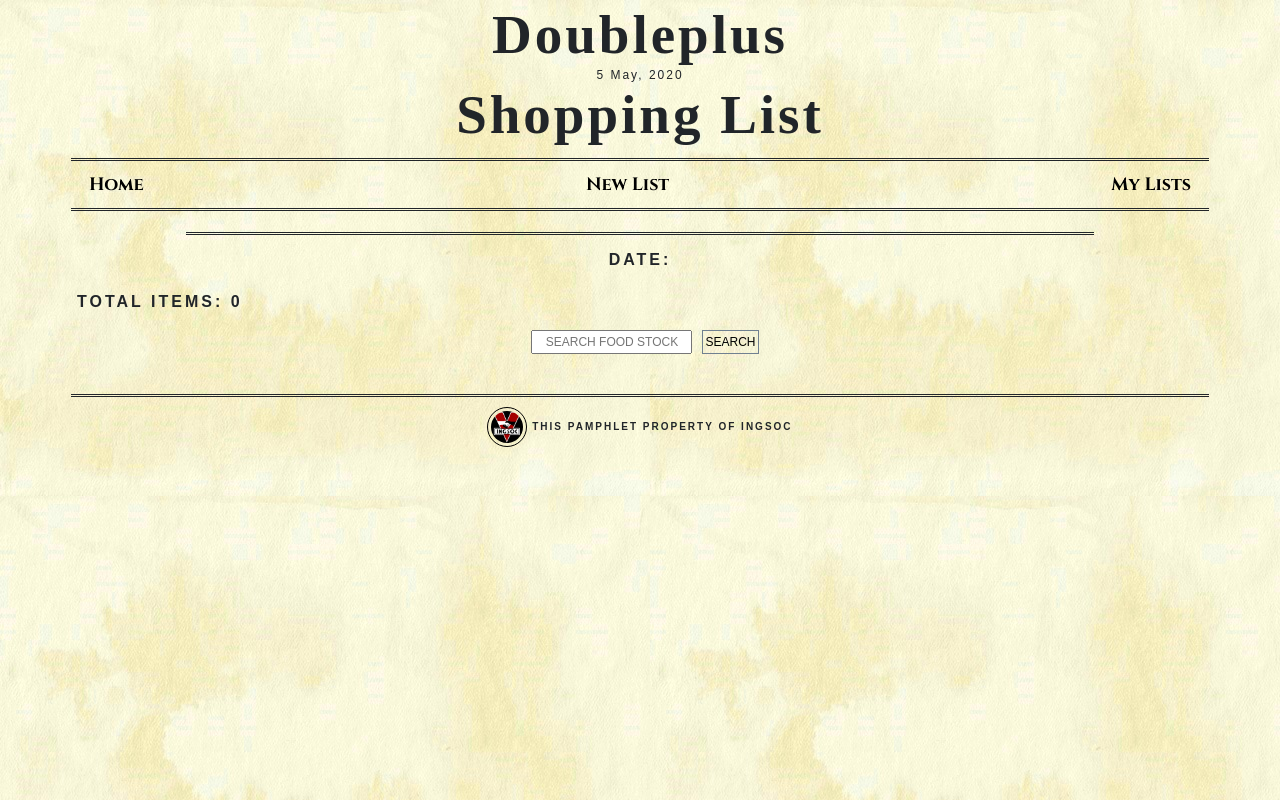
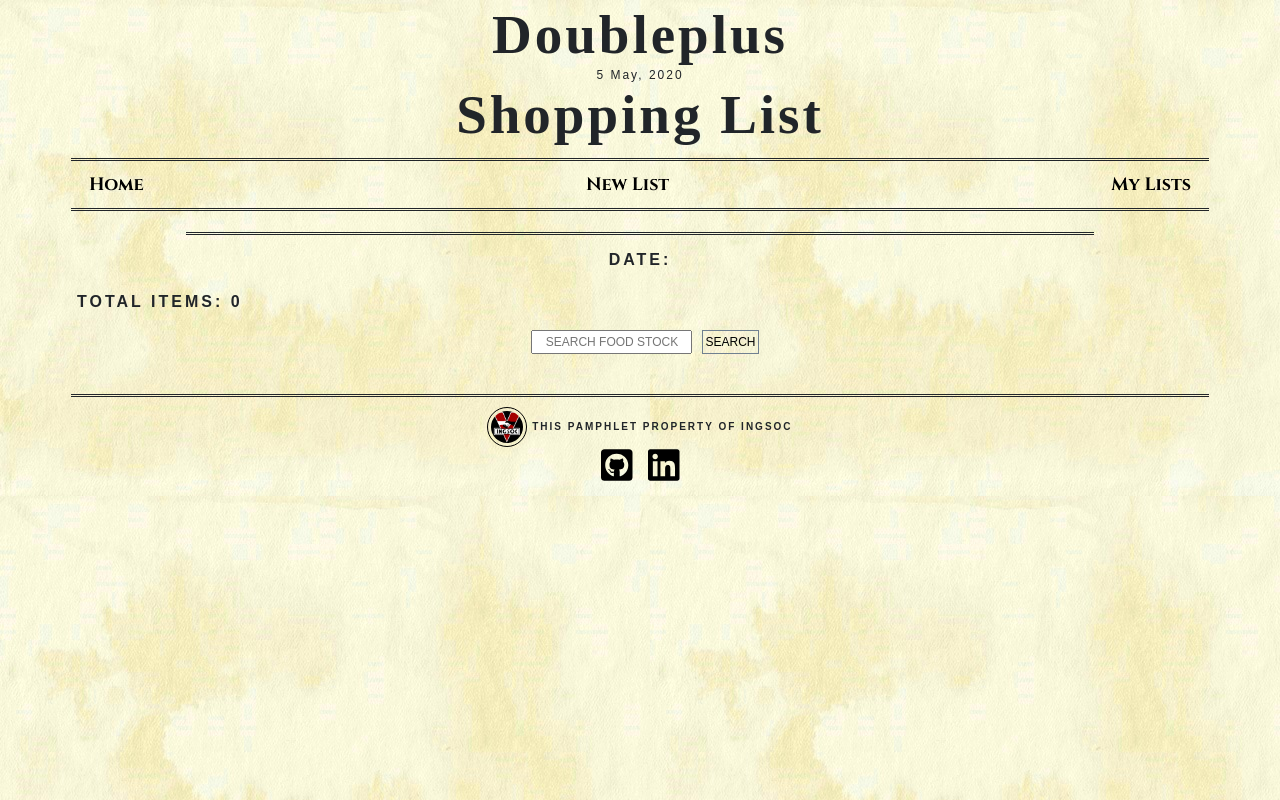
Before and after one commit to kblandy/grocery-app-CL, a React app: page /mylists in a window 1280 px wide. Built offline with nearby package versions, Linux system fonts and the light colour scheme; a web font is replaced by a local one.

Commit message:
Created Footer Component and added personal Links to it

```diff
--- a/src/App.css
+++ b/src/App.css
@@ -558,6 +558,7 @@ ul {
 
   #covid-credit {
     order: 0;
+    padding-top: 16px;
   }
 
   #welcome-div {
--- a/src/Components/App.js
+++ b/src/Components/App.js
@@ -9,6 +9,7 @@ import Navigation from './Navigation';
 import Home from './Homepage/Home';
 import NewList from './NewList';
 import GroceryList from './Grocerylist/GroceryList';
+import Footer from './Footer';
 
 
 class App extends Component {
@@ -39,8 +40,8 @@ class App extends Component {
 
           {/* Footer */}
           <div>
-            <footer><img className="footer-image" src={require('../Images/1984-ingsoc.jpg')} alt="ingsoc logo" /> This Pamphlet Property of INGSOC</footer>
-            </div>
+            <Footer />
+          </div>
 
 
 
--- /dev/null
+++ b/src/Components/Footer.js
@@ -0,0 +1,35 @@
+import React, { Component } from 'react';
+
+import { faGithubSquare, faLinkedin } from "@fortawesome/free-brands-svg-icons";
+import { FontAwesomeIcon } from "@fortawesome/react-fontawesome";
+
+class Footer extends Component {
+    render() {
+        return (
+            <footer>
+                <div>
+                <img className="footer-image" src={require('../Images/1984-ingsoc.jpg')} alt="ingsoc logo" /> This Pamphlet Property of INGSOC
+                </div>
+
+
+            <a href="https://github.com/kblandy" className="p-2">
+                <FontAwesomeIcon
+                    icon={faGithubSquare}
+                    size='2x'
+                />
+            </a>
+
+            <a href="https://www.linkedin.com/in/kirstynblandy/" className="p-2">
+                <FontAwesomeIcon
+                    icon={faLinkedin}
+                    size='2x'
+                />
+            </a>
+
+
+            </footer>
+        )
+    }
+}
+
+export default Footer;
--- a/src/Components/Homepage/NewspaperArticles/CovidStats.js
+++ b/src/Components/Homepage/NewspaperArticles/CovidStats.js
@@ -29,7 +29,9 @@ class CovidStats extends Component {
         })
             .catch(error => alert('There was an error Processing: ', error));
     }
+
     render() {
+
         if(this.state.loaded) {
             return (
                 <div id="covid-stats">
```
Also changed, not shown: README.md.
